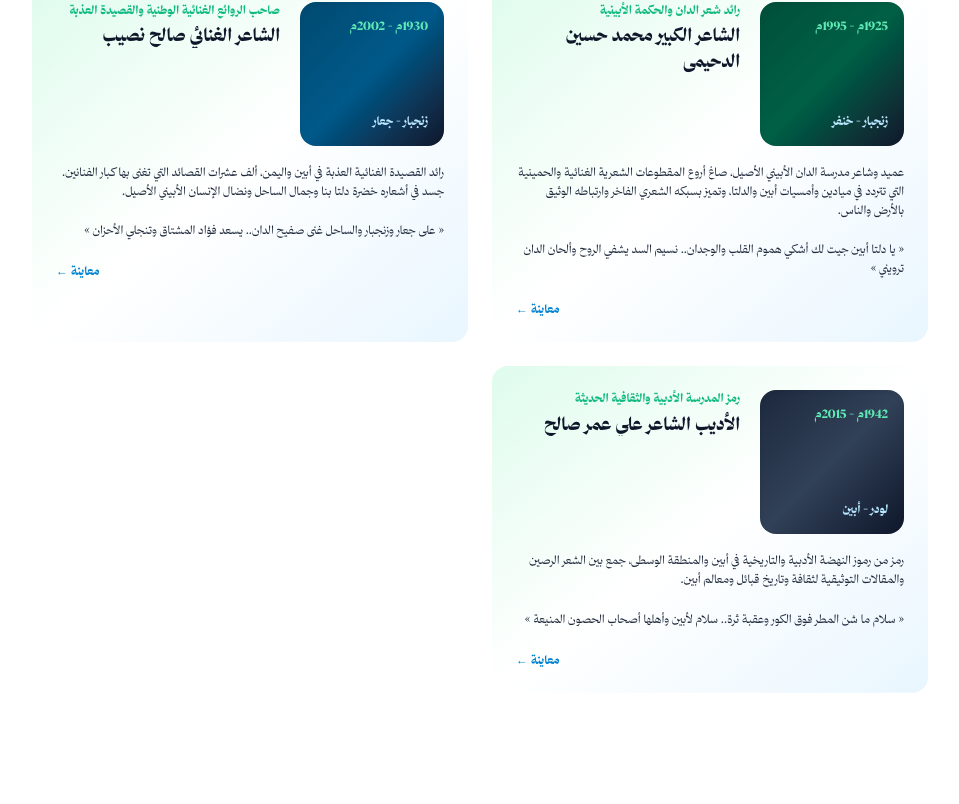
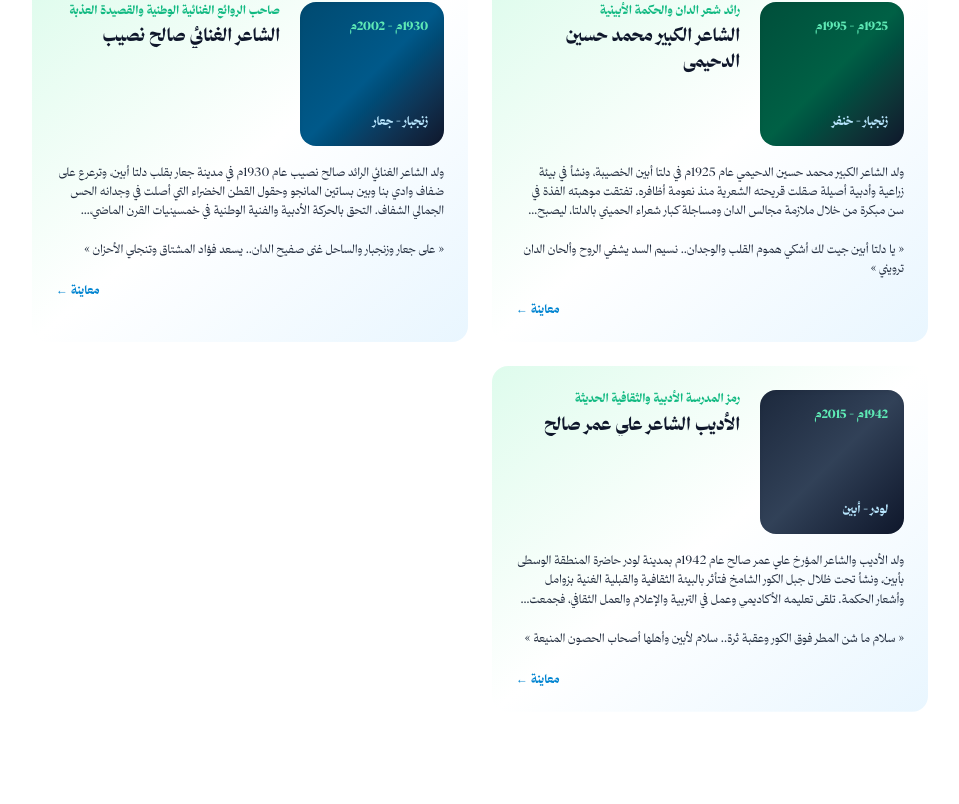
Before and after one commit to aaas72/abyan-portal, a Next.js app: page /pioneers in a window 1280 px wide. Shown: the part 600-1404 px from the top of the page, without its empty margins (160-1119 px from the left). Built offline with nearby package versions, Linux system fonts and the light colour scheme.

Commit message:
feat: إثراء سير الأعلام والرواد بسير تاريخية موسعة ومفصلة من البداية وحتى نهاية الحياة والوفاة

```diff
--- a/src/app/pioneers/page.tsx
+++ b/src/app/pioneers/page.tsx
@@ -32,10 +32,12 @@ export default function PioneersPage() {
     setSelectedPioneerModal({
       id: fig.id,
       title: fig.name,
+      subtitle: fig.role,
+      fullBiography: `${fig.biography}${fig.quote ? `\n\nالمقولة والشاهد التراثي: « ${fig.quote} »` : ""}`,
       year: fig.era,
       location: fig.location,
       categoryLabel: currentCategory.categoryName,
-      description: `${fig.role} - ${fig.biography} ${fig.quote ? `\n\nالمقولة الأثرية: « ${fig.quote} »` : ""}`,
+      description: fig.role,
       bgGradient: fig.bgGradient,
     });
   };
--- a/src/data/encyclopedia/pioneersData.ts
+++ b/src/data/encyclopedia/pioneersData.ts
@@ -1,4 +1,4 @@
-import { PioneerCategory, PioneerFigure } from "@/types/schemas";
+import { PioneerCategory } from "@/types/schemas";
 
 export const pioneersCategoriesData: PioneerCategory[] = [
   {
@@ -14,7 +14,7 @@ export const pioneersCategoriesData: PioneerCategory[] = [
         era: "1925م - 1995م",
         location: "زنجبار - خنفر",
         biography:
-          "عميد وشاعر مدرسة الدان الأبيني الأصيل، صاغ أروع المقطوعات الشعرية الغنائية والحمينية التي تتردد في ميادين وأمسيات أبين والدلتا، وتميز بسبكه الشعري الفاخر وارتباطه الوثيق بالأرض والناس.",
+          "ولد الشاعر الكبير محمد حسين الدحيمي عام 1925م في دلتا أبين الخصيبة، ونشأ في بيئة زراعية وأدبية أصيلة صقلت قريحته الشعرية منذ نعومة أظافره.\n\nتفتقت موهبته الفذة في سن مبكرة من خلال ملازمة مجالس الدان ومساجلة كبار شعراء الحميني بالدلتا، ليصبح عميد مدرسة شعر الدان الأبيني بلا منازع. نظم عشرات القصائد الوطنية والغزلية والشعبية التي تناقلها الرواة، وتغنى بأشعار الحب والأرض والسيول والنضال الوطني، وتميز بسبكه الفاخر وقدرته الإبداعية على تحويل هموم وتطلعات المزارعين والفلاحين إلى روائع غنائية خالدة.\n\nتوفي الدحيمي عام 1995م بعد مسيرة حافلة بالعطاء والعلم صاغ خلالها الوجدان الفني والجمالي لمحافظة أبين، وظلت قصائده وسجالاته شواهد أصيلة في مكتبة التراث الغنائي اليمني.",
         quote: "يا دلتا أبين جيت لك أشكي هموم القلب والوجدان.. نسيم السد يشفي الروح وألحان الدان ترويني",
         bgGradient: "from-emerald-900 via-emerald-800 to-slate-900",
       },
@@ -25,7 +25,7 @@ export const pioneersCategoriesData: PioneerCategory[] = [
         era: "1930م - 2002م",
         location: "زنجبار - جعار",
         biography:
-          "رائد القصيدة الغنائية العذبة في أبين واليمن، ألف عشرات القصائد التي تغنى بها كبار الفنانين. جسد في أشعاره خضرة دلتا بنا وجمال الساحل ونضال الإنسان الأبيني الأصيل.",
+          "ولد الشاعر الغنائي الرائد صالح نصيب عام 1930م في مدينة جعار بقلب دلتا أبين، وترعرع على ضفاف وادي بنا وبين بساتين المانجو وحقول القطن الخضراء التي أصلت في وجدانه الحس الجمالي الشفاف.\n\nالتحق بالحركة الأدبية والفنية الوطنية في خمسينيات القرن الماضي، واستطاع بأسلوبه العذب أن يبتكر لغة غنائية عصرية جمعت بين الرقة والجزالة. تعاون مع كبار فناني اليمن والجزيرة العربية، وألف قصائد غنائية وطنية وعاطفية أصبحت أيكة غنائية ترددها الجماهير في الأعياد والمناسبات القومية.\n\nتوفي رحمه الله عام 2002م بعد أن ترك إرثاً غنائياً وفنياً شاسعاً وثّق جمال الطبيعة ونضال الإنسان الأبيني الأصيل.",
         quote: "على جعار وزنجبار والساحل غنى صفيح الدان.. يسعد فؤاد المشتاق وتنجلي الأحزان",
         bgGradient: "from-sky-900 via-sky-800 to-slate-900",
       },
@@ -36,7 +36,7 @@ export const pioneersCategoriesData: PioneerCategory[] = [
         era: "1942م - 2015م",
         location: "لودر - أبين",
         biography:
-          "رمز من رموز النهضة الأدبية والتاريخية في أبين والمنطقة الوسطى، جمع بين الشعر الرصين والمقالات التوثيقية لثقافة وتاريخ قبائل ومعالم أبين.",
+          "ولد الأديب والشاعر المؤرخ علي عمر صالح عام 1942م بمدينة لودر حاضرة المنطقة الوسطى بأبين، ونشأ تحت ظلال جبل الكور الشامخ فتأثر بالبيئة الثقافية والقبلية الغنية بزوامل وأشعار الحكمة.\n\nتلقى تعليمه الأكاديمي وعمل في التربية والإعلام والعمل الثقافي، فجمعت مسيرته بين تنظيم القصيدة العربية والرصينة وكتابة المقالات التوثيقية لأعراف وتاريخ قبائل ومعالم أبين ودثينة ويافع. كان مرجعاً أدبياً وتاريخياً نادراً في المساجلات والأنساب والمعالم الجغرافية.\n\nوافته المنية عام 2015م عن عمر ناهز 73 عاماً، تاركاً عدداً من الدواوين والمخطوطات التوثيقية التي تعد مراجع أساسية في تاريخ أبين الفكري والاجتماعي.",
         quote: "سلام ما شن المطر فوق الكور وعقبة ثرة.. سلام لأبين وأهلها أصحاب الحصون المنيعة",
         bgGradient: "from-slate-800 via-slate-700 to-slate-900",
       },
@@ -55,7 +55,7 @@ export const pioneersCategoriesData: PioneerCategory[] = [
         era: "1890م - 1968م",
         location: "أحور - شقرة",
         biography:
-          "عالم جليل ومؤرخ أسهم في كتابة الأعراف وتوثيق التاريخ الفقهي والاجتماعي لدلتا أبين وموانئ الساحل، وأسس الأربطة العلمية التي خرجت عشرات العلماء.",
+          "ولد الشيخ الفقيه عبد الله الفضلي عام 1890م بمدينة أحور الساحلية، ونشأ في بيت علم وفضل واهتمام بالأربطة الفقهية والكتاتيب القرآنية الأصيلة.\n\nارتحل في طلب العلوم الشرعية والفقهية بين أحور وتريم وشقرة وزبيد، ونبغ في الفقه الشافعي ومصطلح الحديث وتوثيق الأعراف الاجتماعية. أسس ورعى الأربطة العلمية وحلقات التدريس في شقرة وأحور، وتخرج على يديه عشرات العلماء والقضاة والمصلحين الذين انتشروا في ربوع اليمن والخليج.\n\nتوفي عام 1968م بعد مسيرة ناهزت الثمانين عاماً كرسها لنشر العلم، إصلاح ذات البين، وتأليف المخطوطات الفقهية والتاريخية لخضراء أبين والساحل.",
         quote: "العلم في أبين غراس زرعته الجذور الشامخة في السهل والدلتا",
         bgGradient: "from-amber-900 via-emerald-900 to-slate-900",
       },
@@ -66,7 +66,7 @@ export const pioneersCategoriesData: PioneerCategory[] = [
         era: "1915م - 1988م",
         location: "زنجبار - جعار",
         biography:
-          "رائد الحركة التعليمية النظامية في أبين، قاد تأسيس المدارس الأولى وتربية الجيل الوطني الذي بنى المؤسسات الحديثة وجامعة أبين.",
+          "ولد المربي الفاضل علي السقاف عام 1915م في دلتا أبين، وكان من طليعة الرواد الذين كرسوا حياتهم لتأسيس الحركة التعليمية النظامية والمعاصرة بالمحافظة.\n\nقاد في أربعينيات وخمسينيات القرن الماضي جهود تأسيس المدارس الأولى في زنجبار وجعار والكود، وتجاوز العقبات الاجتماعية واللوجستية لفتح أبواب التعليم الفتي للذكور والإناث. كما ساهم في التربية الوطنية وإعداد المناهج وتربية الجيل الذي بنى المؤسسات الإدارية والأكاديمية اللاحقة بجامعة أبين.\n\nتوفي عام 1988م محاطاً بتقدير ومحبة الأجيال، ويعد بحق الأب الروحي والمؤسس الأول للتعليم النظامي في محافظة أبين.",
         quote: "التعليم هو السلاح الحقيقي لبناء الإنسان وصون الحضارة",
         bgGradient: "from-sky-900 via-slate-800 to-slate-900",
       },
@@ -85,7 +85,7 @@ export const pioneersCategoriesData: PioneerCategory[] = [
         era: "1885م - 1950م",
         location: "زنجبار - شقرة",
         biography:
-          "حاكم وسلطان أسهم في نقل عاصمة السلطنة إلى زنجبار وتخطيطها الحديث، ودعم إنشاء مشروع دلتا أبين الزراعي وسد باتيس لتنظيم السيول.",
+          "ولد السلطان حسين بن أحمد الفضلي عام 1885م بميناء شقرة التاريخي، وتولى مقاليد الحكامة والسلطنة الفضلية في فترة مفصلية من تاريخ المنطقة.\n\nاتسمت فترة حكمه بالرؤية التنموية الثاقبة؛ حيث اتخذ القرار التاريخي بنقل العاصمة السياسية للسلطنة من شقرة إلى مدينة زنجبار الحديثة، وأشرف على التخطيط العمراني الشبكي للشوارع والمؤسسات الأولى. كما ساهم في تأسيس (لجنة دلتا أبين) وتشييد سد باتيس العظيم ومحلج قطن جعار، مما أسس لأعظم نهضة زراعية واقتصادية بالمنطقة.\n\nتوفي عام 1950م بعد أن وضع اللبنات الأساسية للبنية التحتية والزراعية والعمرانية لعاصمة محافظة أبين المعاصرة.",
         quote: "استقرار الدلتا والزراعة هو أساس الرخاء والأمن لكل قبائل أبين",
         bgGradient: "from-emerald-900 via-amber-900 to-slate-900",
       },
@@ -96,7 +96,7 @@ export const pioneersCategoriesData: PioneerCategory[] = [
         era: "1940م - 1993م",
         location: "الوضيع - لودر",
         biography:
-          "شخصية وطنية قيادية بارزة من أبناء المنطقة الوسطى بأبين، قاد محطات سياسية هامة وأولى اهتماماً كبيراً بتوسيع المدارس والمستشفيات والطرق السريعة.",
+          "ولد القائد والسياسي البارز محمد علي هيثم عام 1940م بقرية ذراخ في مديرية الوضيع بالمنطقة الوسطى بأبين، ونشأ في بيئة قيادية وطنية تشربت قيم الكرامة والسيادة.\n\nالتحق بالحركة الوطنية ونضال الاستقلال، وتولى رئاسة الوزراء في السبعينيات من القرن الماضي في مرحلة حاسمة لبناء الدولة الحديثة. ركز خلال فترة حكومته على توحيد المؤسسات، التوسع في مجانية التعليم، تشييد المستشفيات المركزية، وتعبيد شبكات الطرق السريعة بين المحافظات. كما اتسم بالحكمة والانفتاح والقدرة على تحقيق التوازن الوطني.\n\nتوفي رحمه الله عام 1993م، وخلد اسمه في الذاكرة القومية كواحد من أنزه وأكفأ قادة وبناة الدولة في تاريخ اليمن المعاصر.",
         quote: "بناء الوطن يبدأ من المدرسة والحقل وحكم القانون",
         bgGradient: "from-slate-900 via-sky-900 to-slate-800",
       },
@@ -115,7 +115,7 @@ export const pioneersCategoriesData: PioneerCategory[] = [
         era: "1920م - 1985م",
         location: "باتيس - جعار",
         biography:
-          "مهندس زراعي فذ قاد العمل الميداني لتشييد سد باتيس وشبكات الري الكبرى بالسيول، وتحويل أبين إلى السلة الغذائية الأولى في المنطقة.",
+          "ولد المهندس الزراعي والمائي الفذ حامد علي قاسم عام 1920م، وتلقى علومه الهندسيّة بالخارج ليعود سديراً مخلصاً في خدمة أرضه وأهله بالدلتا.\n\nقاد الميدان والعمل الهندسي لتشييد صرح سد باتيس التحويلي التاريخي وشبكات القنوات والعبارات التحكمية في وادي بنا وحسان. استطاع برؤيته الهندسية ترويض مياه السيول الجامحة وتحويل آلاف الهكتارات الصحرواية إلى جنات خضراء، مما جعل أبين السلة الغذائية الأولى في المنطقة.\n\nتوفي عام 1985م بعد مسيرة عطاء هندسي وزراعي استثنائي ظلت آثاره وشبكاته المائية تروي سهول الدلتا حتى يومنا هذا.",
         quote: "ترويض السيول وبناء السدود هو السر الإلهي لخصوبة أبين",
         bgGradient: "from-emerald-800 via-emerald-700 to-slate-900",
       },
@@ -126,7 +126,7 @@ export const pioneersCategoriesData: PioneerCategory[] = [
         era: "1910م - 1978م",
         location: "الدرجاج - خنفر",
         biography:
-          "رمز الفلاح الأبيني الأصيل الذي قاد الجمعيات الزراعية لزراعة القطن طويل التيلة وتوريده لمحلج جعار التاريخي والموانئ العالمية.",
+          "ولد المزارع العصامي الشيخ حيدرة الكادح عام 1910م بقرية الدرجاج الخصيبة بمديرية خنفر، وعاش حياته كُدّاحاً أصيلاً مرتبطاً بالتربة والسماد والماء.\n\nقاد الحركة الجمعوية والتعاونيات الزراعية الأولى لزراعة القطن طويل التيلة (الذهب الأبيض)، وعمل على تطوير أساليب جني وتجميع المحصول وتوريده لمحلج قطن جعار وموانئ التصدير العالمية. ألهم بعزيمته وصبره آلاف الفلاحين والأسر الزراعية بالدلتا لاستصلاح الأراضي وزيادة الإنتاجية.\n\nتوفي عام 1978م، ويعد الرمز الوطني الخالد للفلاح الأبيني المكافح الذي حول عرق الجبين إلى ذهب أبيض أزهر في حقول الدلتا.",
         quote: "عرق الفلاح الأبيني هو الذهب الحقيقي الذي يزهر في الحقول",
         bgGradient: "from-amber-800 via-emerald-800 to-slate-900",
       },
```
